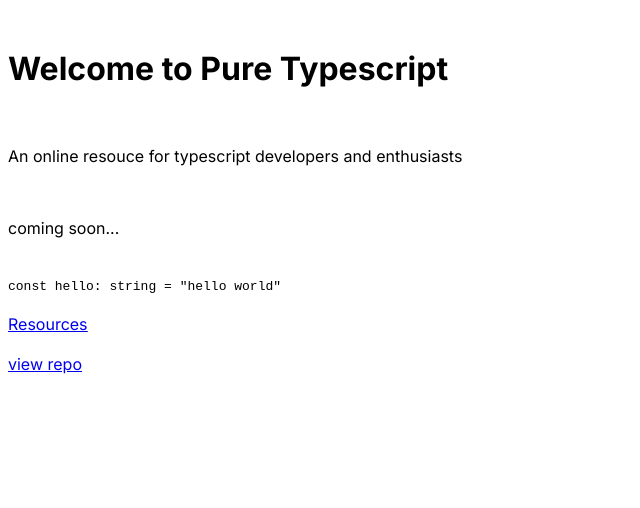
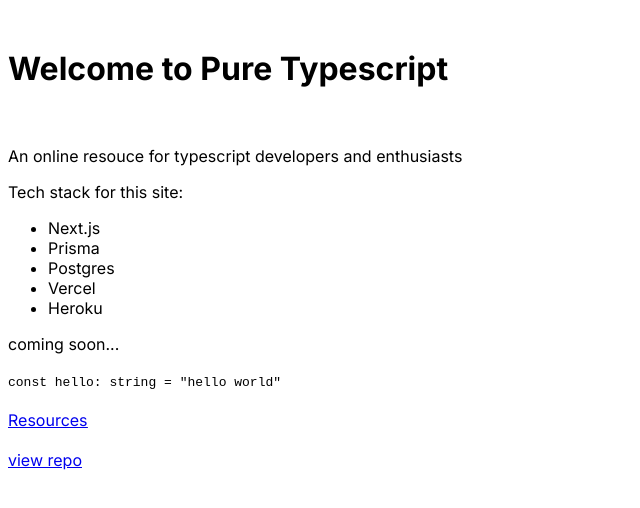
Before and after one commit to carvalhochris/pure-ts, a Next.js app: page / in a window 1280 px wide. Shown: the top 508 px of the page, without its empty margins (0-640 px from the left). Built offline with nearby package versions, Linux system fonts and the light colour scheme.

Commit message:
tech stack list

```diff
--- a/app/page.tsx
+++ b/app/page.tsx
@@ -8,9 +8,15 @@
       <h1>Welcome to Pure Typescript</h1>
       <br />
       <p>An online resouce for typescript developers and enthusiasts</p>
-      <br />
+      <p>Tech stack for this site:</p>
+      <ul>
+        <li>Next.js</li>
+        <li>Prisma</li>
+        <li>Postgres</li>
+        <li>Vercel</li>
+        <li>Heroku</li>
+      </ul>
       <p>coming soon...</p>
-      <br />
       <code>
         const hello: string = {`"`}hello world{`"`}
       </code>
```
